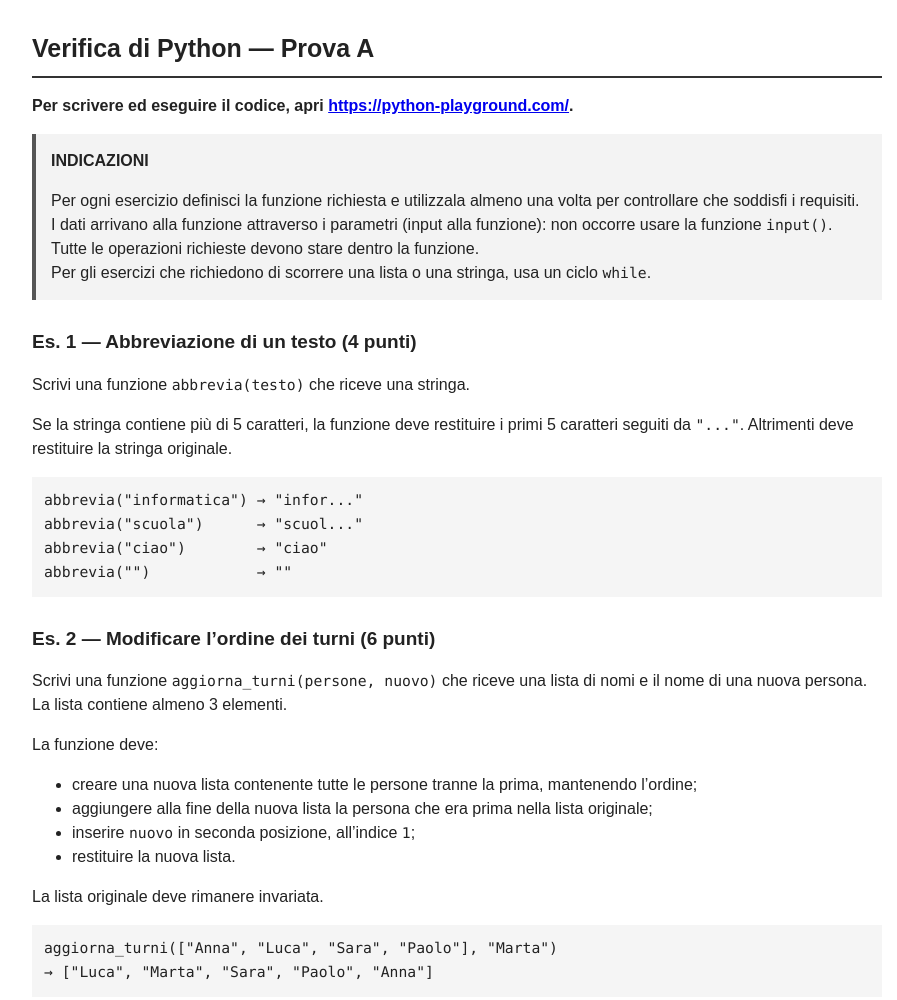
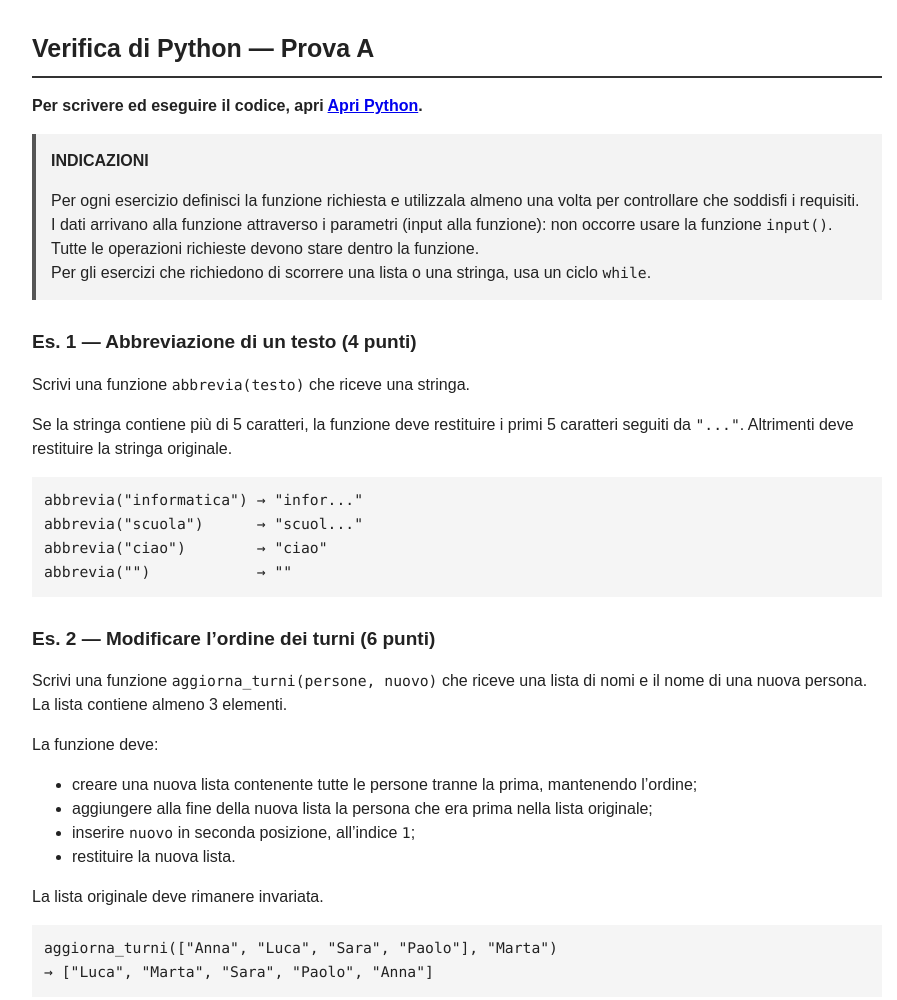
Before and after one commit to danielorzanisis/2026-2027, a plain HTML site: page seb_python/verifica_facile/index.html in a window 1280 px wide. Shown: the top 1000 px of the page, without its empty margins (183-1080 px from the left). Drawn offline with Linux system fonts and the light colour scheme.

Commit message:
Update index.html

```diff
--- a/seb_python/verifica_facile/index.html
+++ b/seb_python/verifica_facile/index.html
@@ -17,7 +17,7 @@ code {font-family:Consolas,monospace;font-size:.92em}
 </head>
 <body><main>
 <h1>Verifica di Python — Prova A</h1>
-<p><strong>Per scrivere ed eseguire il codice, apri <a href="https://python-playground.com/">https://python-playground.com/</a>.</strong></p>
+<p><strong>Per scrivere ed eseguire il codice, apri <a href="https://python-playground.com/" target="_blank">Apri Python</a>.</strong></p>
 <aside class="indicazioni"><strong>INDICAZIONI</strong><p>Per ogni esercizio definisci la funzione richiesta e utilizzala almeno una volta per controllare che soddisfi i requisiti.<br>
 I dati arrivano alla funzione attraverso i parametri (input alla funzione): non occorre usare la funzione <code>input()</code>.<br>
 Tutte le operazioni richieste devono stare dentro la funzione.<br>
```
